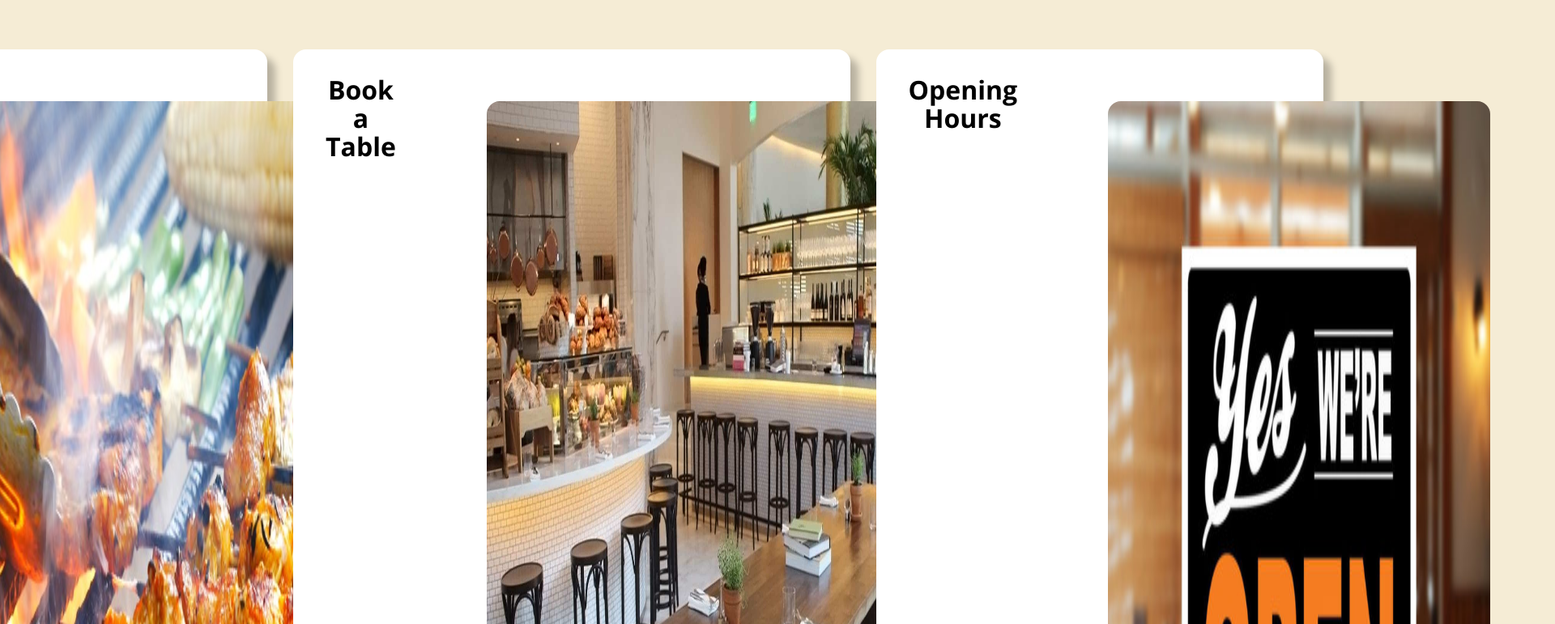
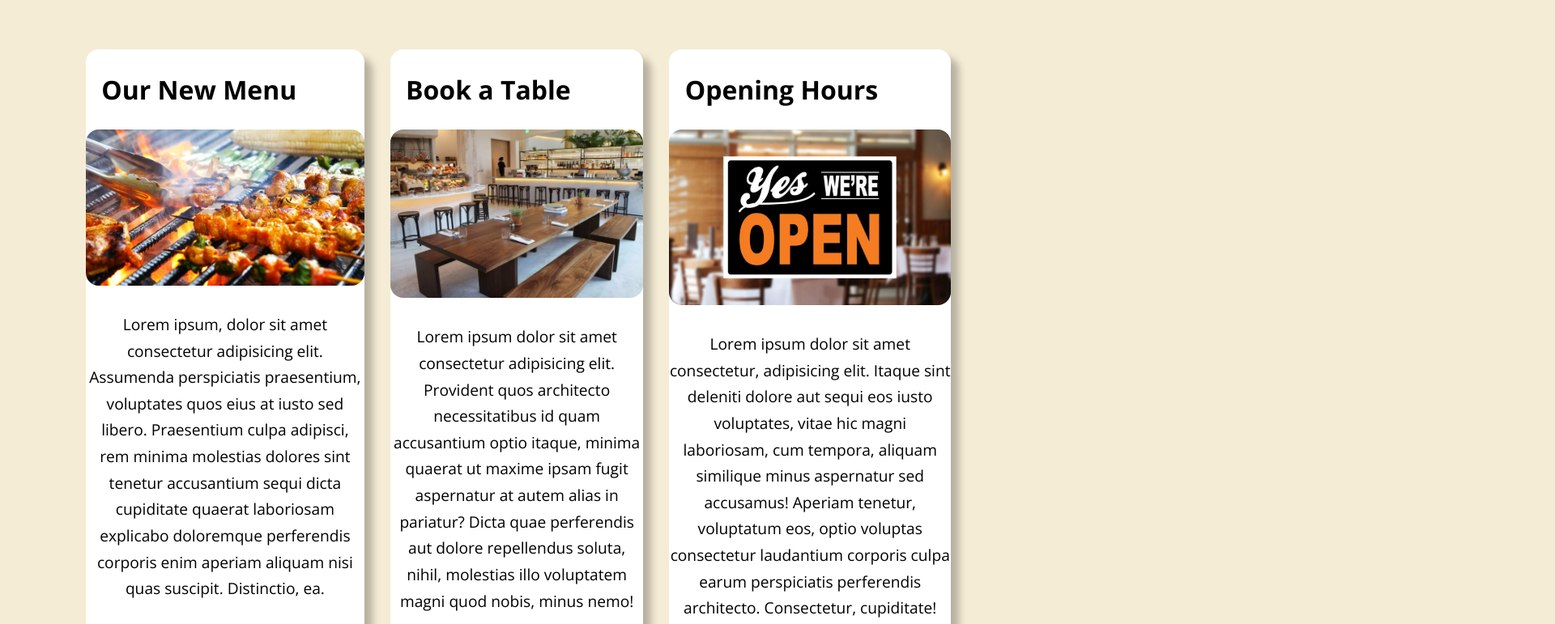
Before and after one commit to andrewteece/littleLemon, a plain HTML site: page index.html in a window 1280 px wide. Shown: the part 967-1738 px from the top of the page at 81% size, 1920 px wide, since content can reach past the window. Drawn offline with nearby package versions, Linux system fonts and the light colour scheme.

Commit message:
change flex class for responsive

```diff
--- a/index.html
+++ b/index.html
@@ -47,7 +47,7 @@
         />
       </div>
       <section class="flex-col section-bottom">
-        <article class="flow--content flex bg-light">
+        <article class="flow--content bg-light">
           <h2 class="article-title">Our New Menu</h2>
           <img
             src="./assets/images/foodOnGrill.jpg"
@@ -63,7 +63,7 @@
           </p>
           <div><a href="#" class="article-link">See Our New Menu</a></div>
         </article>
-        <article class="flow--content flex bg-light">
+        <article class="flow--content bg-light">
           <h2 class="article-title">Book a Table</h2>
           <img
             src="./assets/images/bookTable.jpg"
@@ -80,7 +80,7 @@
             <a href="#" class="article-link">Book your table now</a>
           </div>
         </article>
-        <article class="flow--content flex bg-light">
+        <article class="flow--content bg-light">
           <h2 class="article-title">Opening Hours</h2>
           <img
             src="./assets/images/open.jpg"
--- a/styles.css
+++ b/styles.css
@@ -97,8 +97,8 @@ article {
 
 .article-title {
   font-size: 2rem;
-  text-align: center;
-  margin-bottom: 1rem;
+  text-align: left;
+  padding-left: 1.2rem;
 }
 
 .article-text {
```
